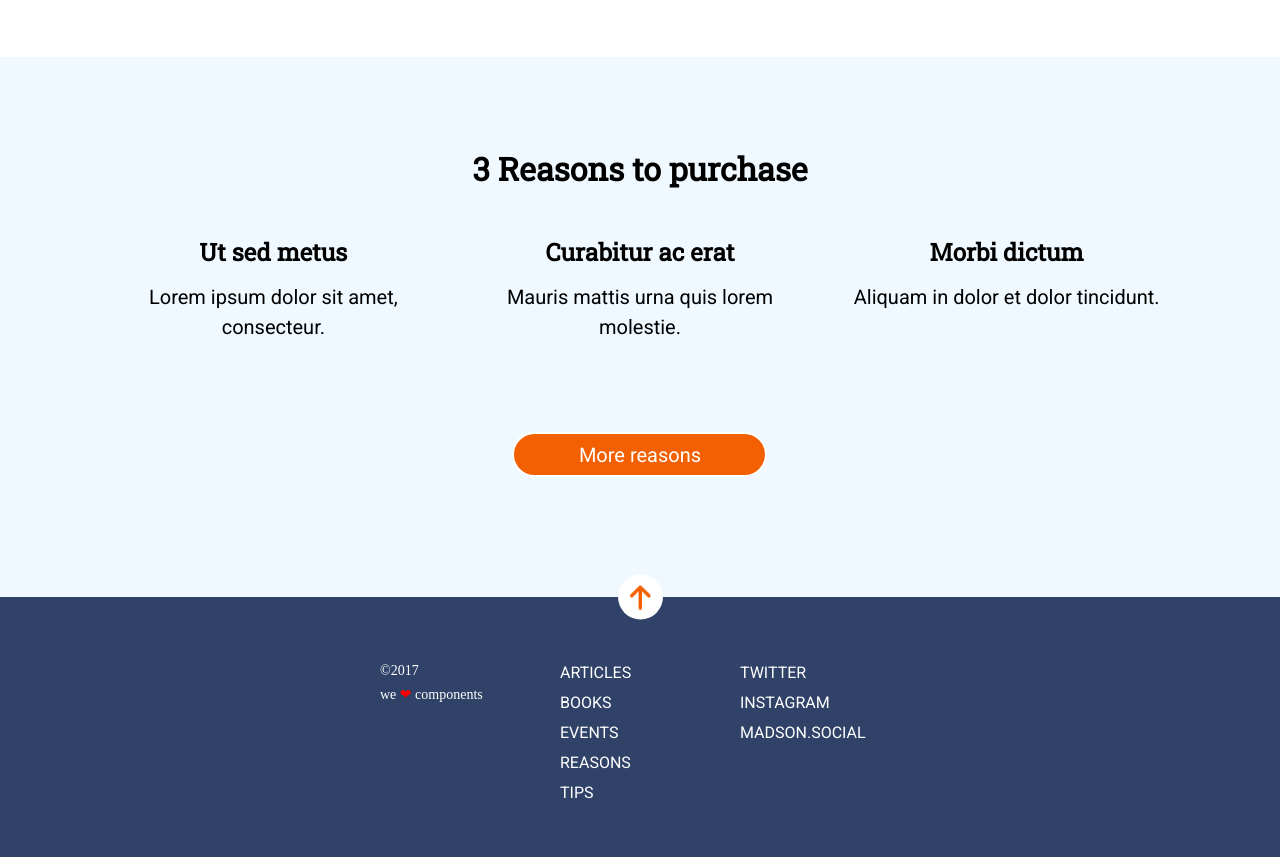
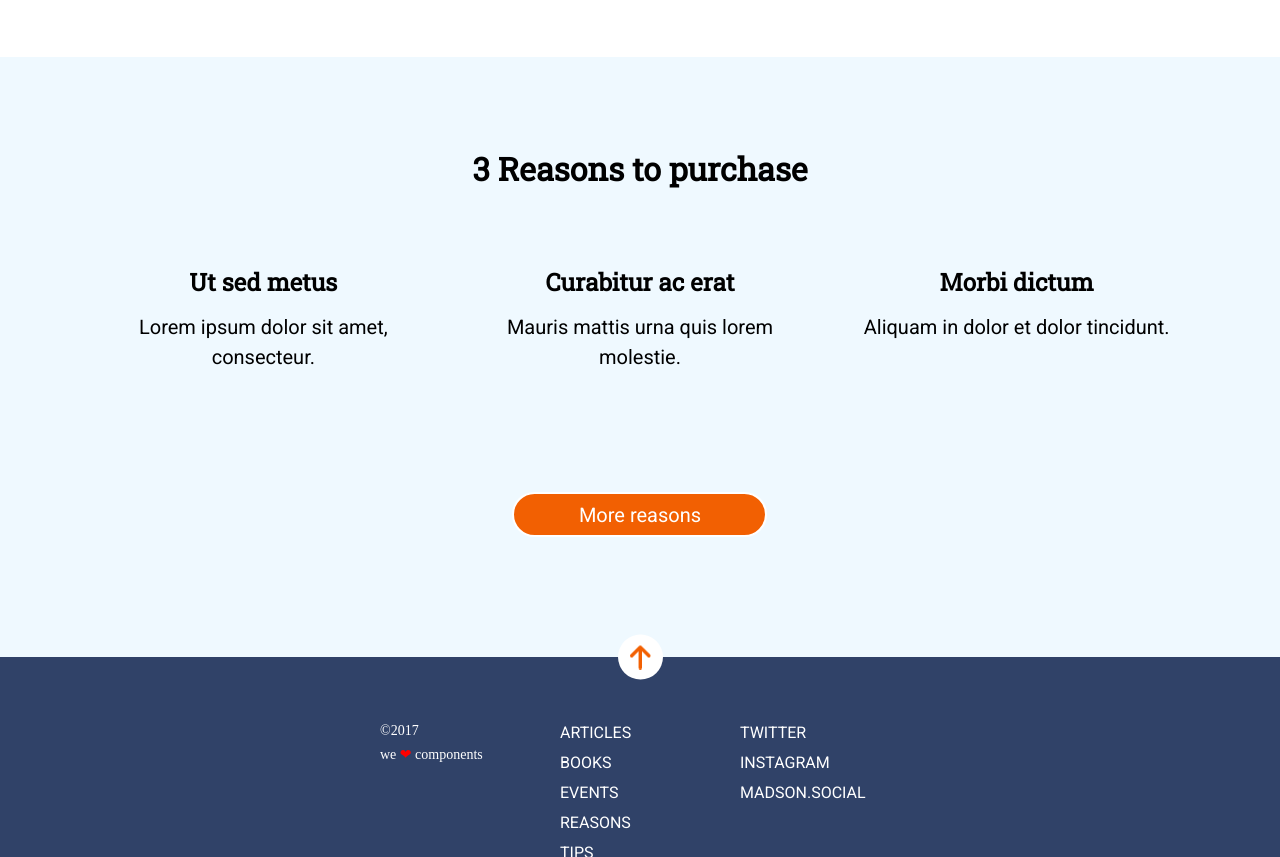
Before and after one commit to barbara-chaves/m1-evaluacion-final-barbara-chaves, a website: page docs/index.html in a window 1280 px wide. Shown: the part 1111-1968 px from the top of the page. Drawn offline with nearby package versions, Linux system fonts and the light colour scheme; files that its build step writes are made by us from their sources; files whose address does not match are found by name.

Commit message:
grid fix

```diff
--- a/_src/assets/scss/main.scss
+++ b/_src/assets/scss/main.scss
@@ -78,6 +78,7 @@
             margin: auto;
             grid-template-columns: 1fr 1fr 1fr;
             grid-template-rows: 0.8fr 1fr 0.8fr;
+            grid-gap: 30px;
             text-align: center;
             justify-content: center;
         }
```
